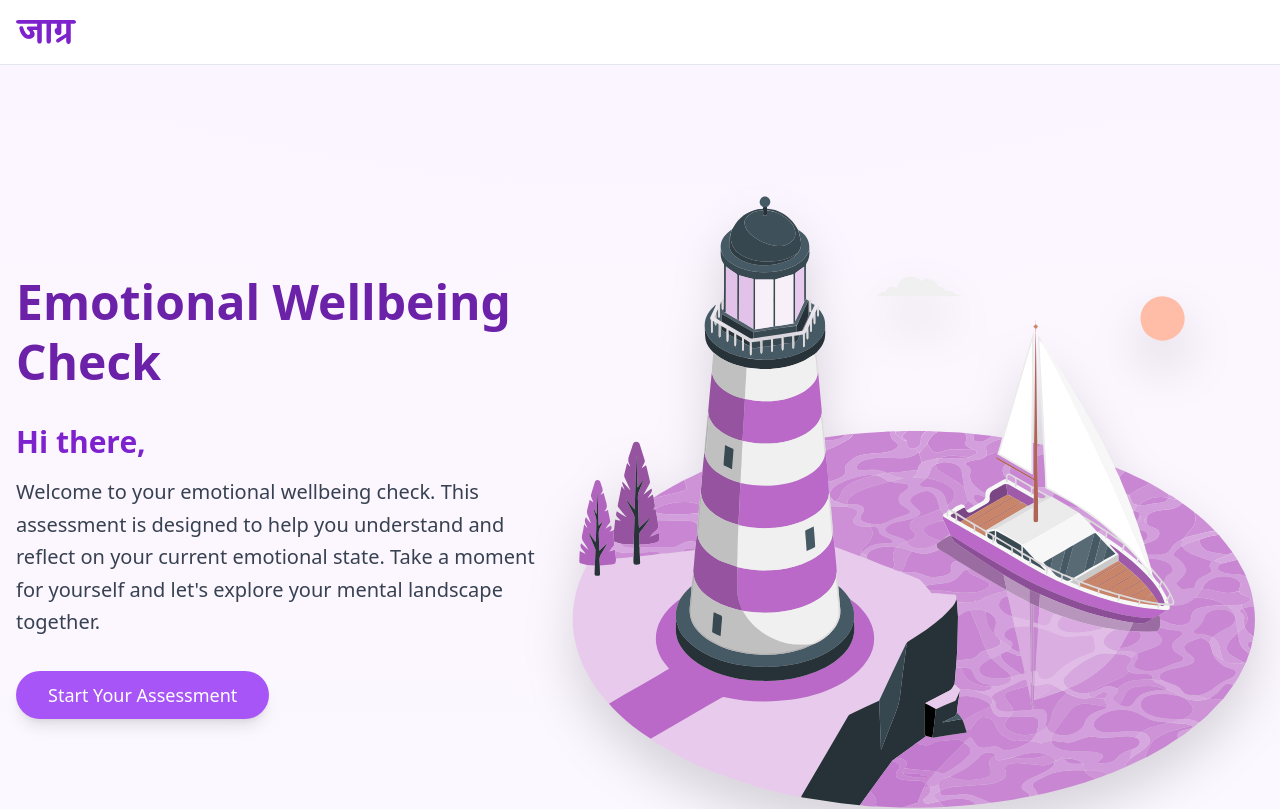
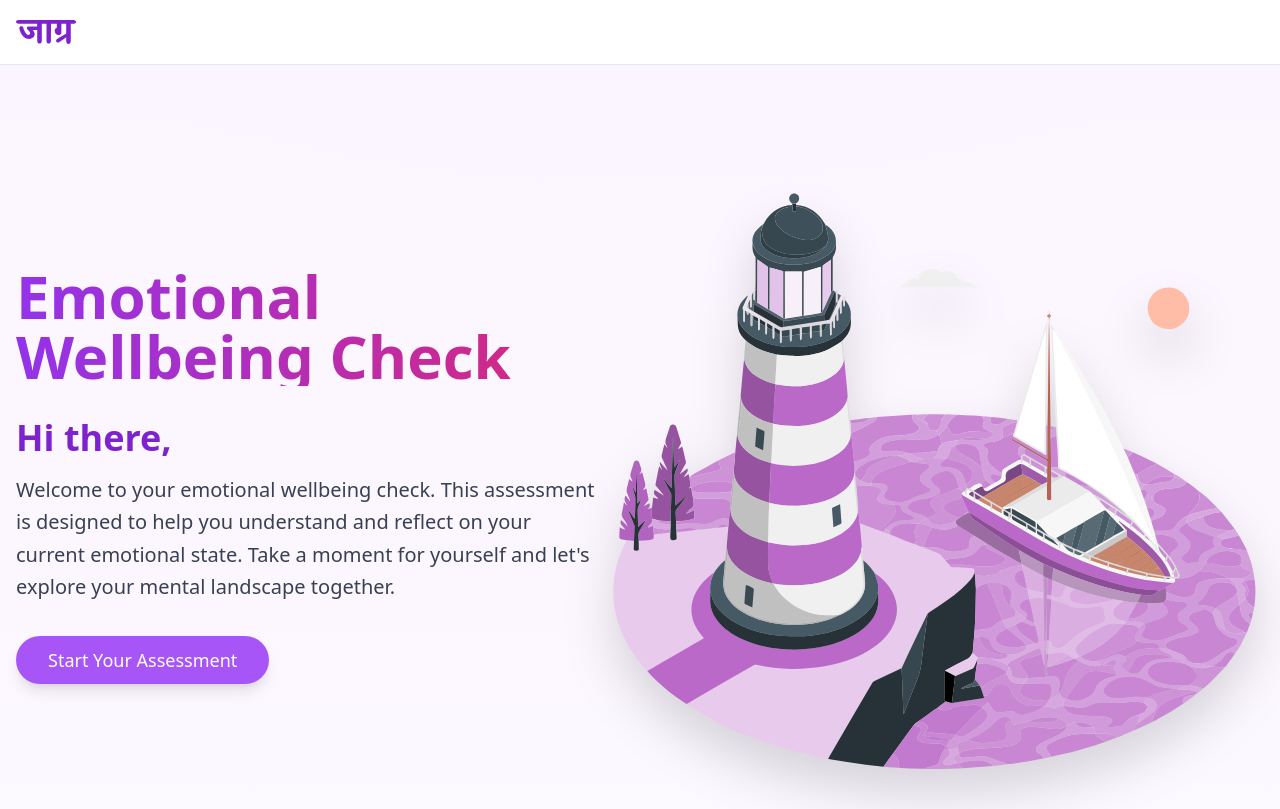
Before and after one commit to JaagrMentalHealth/Jaagr-FE, a Next.js app: page /self-assessment in a window 1280 px wide. Shown: the top 809 px of the page. Built offline with nearby package versions, Linux system fonts and the light colour scheme; no server answers.

Commit message:
assesment page ui update

```diff
--- a/src/app/self-assessment/page.tsx
+++ b/src/app/self-assessment/page.tsx
@@ -101,8 +101,8 @@ export default function SelfAssessmentPage() {
   <div className="container mx-auto px-4 relative z-10 flex flex-col md:flex-row items-center">
     {/* Left Content */}
     <div className="md:w-1/2 text-left mb-12 md:mb-0">
-      <h1 className="text-5xl font-bold mb-8 text-purple-800 leading-tight">Emotional Wellbeing Check</h1>
-      <h2 className="text-3xl font-semibold mb-4 text-purple-700">Hi there,</h2>
+      <h1 className="text-6xl font-bold mb-8 bg-clip-text text-transparent bg-gradient-to-r from-purple-600 to-pink-600">Emotional Wellbeing Check</h1>
+      <h2 className="text-4xl font-semibold mb-4 text-purple-700">Hi there,</h2>
       <p className="text-xl text-gray-700 leading-relaxed">
         Welcome to your emotional wellbeing check. This assessment is designed to help you understand and
         reflect on your current emotional state. Take a moment for yourself and let&apos;s explore your mental
@@ -130,7 +130,7 @@ export default function SelfAssessmentPage() {
       <Image
         src="/images/lighthouse.svg"
         alt="Emotional Wellbeing"
-        width={800}
+        width={700}
         height={400}
         className="object-contain drop-shadow-2xl animate-float"
       />
```
